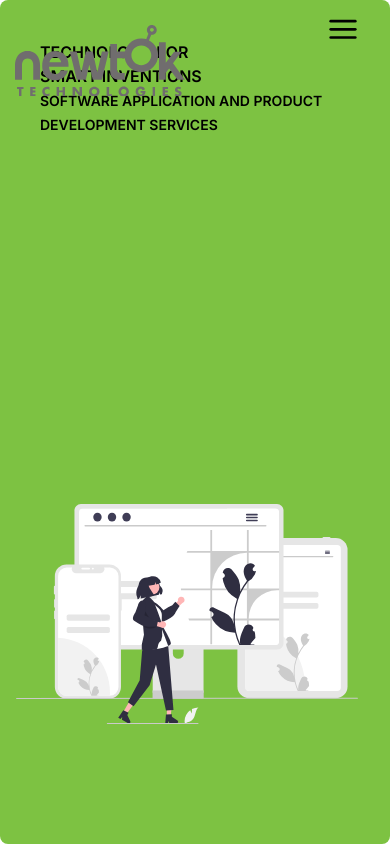
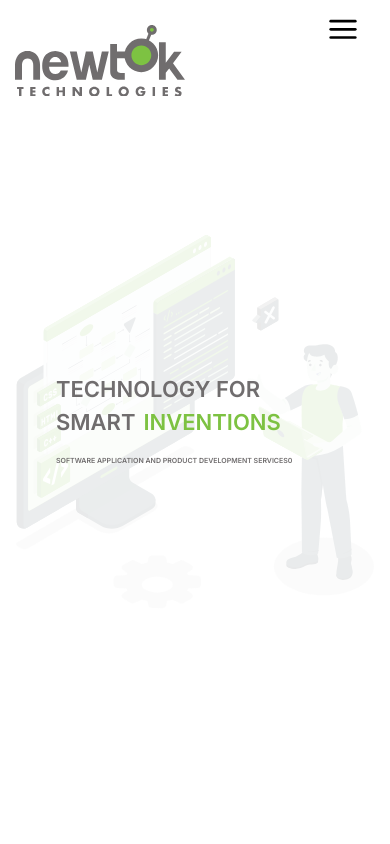
Before and after one commit to NewTokTech/NewTok, a Next.js app: page / in a window 390 px wide. Built offline with nearby package versions, Linux system fonts and the light colour scheme; a web font is replaced by a local one.

Commit message:
shibil: banner phone updates

```diff
--- a/src/components/baneer/Banner.tsx
+++ b/src/components/baneer/Banner.tsx
@@ -9,8 +9,30 @@ import BannerImgone from "../../../public/svg/undraw_web_devices_re_m8sc.svg";
 const Banner = () => {
   const [activeIndex, setActiveIndex] = useState(0);
 
-  const images = [{img:BannerImg,color:"bg-white",textOne:"TECHNOLOGY FOR ",textTwo:"SMART" ,textThree:"INVENTIONS",textP:"SOFTWARE APPLICATION AND PRODUCT DEVELOPMENT SERVICES"},
-  {img:BannerImgone,color:"bg-primary",textOne:"TECHNOLOGY FOR ",textTwo:"SMART" ,textThree:"INVENTIONS",textP:"SOFTWARE APPLICATION AND PRODUCT DEVELOPMENT SERVICES"}];
+  const images = [
+    {
+      img: BannerImg,
+      color: "bg-white",
+      textOne: "TECHNOLOGY FOR ",
+      textTwo: "SMART",
+      textThree: "INVENTIONS",
+      textP: "SOFTWARE APPLICATION AND PRODUCT DEVELOPMENT SERVICES0",
+      textColor: " text-secondary",
+      textColorOne: "text-secondary",
+      textColorTwo: "text-primary",
+    },
+    {
+      img: BannerImgone,
+      color: "bg-primary",
+      textOne: "TECHNOLOGY FOR ",
+      textTwo: "SMART",
+      textThree: "LIVING",
+      textP: "TURN KEY SOLUTIONS FOR HOME AND BUILDING AUTOMATION",
+      textColor: "text-white",
+      textColorOne: "text-dark",
+      textColorTwo: "text-dark",
+    },
+  ];
 
   const nextSlide = () => {
     setActiveIndex((prevIndex) =>
@@ -29,30 +51,71 @@ const Banner = () => {
   return (
     <div className="relative w-full h-screen">
       {/* Carousel wrapper */}
-      <div className="relative h-screen overflow-hidden rounded-lg ">
+      <div className="relative h-screen overflow-hidden">
         {images.map((data, index) => (
           <div
             key={index}
-            className={`${data.color} absolute w-full h-screen transform transition-transform ${
-              index === activeIndex ? "translate-x-0" : "translate-x-full"
+            className={`${
+              data.color
+            } absolute w-full h-screen transform transition-all ease-in-out duration-1000 ${
+              index === activeIndex ? "opacity-0" : "opacity-100"
             }`}
           >
-            <div className="grid grid-cols-1 md:grid-cols-2 lg:grid-cols-5 gap-4 grid h-screen">
-              <div className="col-span-3 p-10 flex justify-center items-center">
-                <h1 className="text-dark lg:text-[60px] font-inter font-semibold">{data.textOne} <br/> {data.textTwo} <span className="text-green-500">{data.textThree}</span>  <br/><span className="text-sm">{data.textP}</span> </h1>
+            <div className="grid grid-cols-1 md:grid-cols-2 lg:grid-cols-5 gap-4 grid h-screen ">
+              <div className="col-span-3 p-10 lg:flex lg:justify-end lg:items-center hidden">
+                <h1 className="text-dark lg:text-[76px]  font-inter font-semibold">
+                  <span className={`${data.textColor} mt-0`}>
+                    {data.textOne}{" "}
+                  </span>
+                  <br />
+                  <span className={`${data.textColorOne} mt-0`}>
+                    {data.textTwo}
+                  </span>
+                  <span className="mr-2">{/* Add space here */}</span>
+                  <span className={`${data.textColorTwo} mt-0`}>
+                    {data.textThree}
+                  </span>
+                  <br />
+                  <span className={`${data.textColor} mt-0 lg:text-[24px]`}>
+                    {" "}
+                    {data.textP}
+                  </span>{" "}
+                </h1>
               </div>
 
-              <div className={`col-span-2 p-4 h-screen lg:mt-10 flex justify-start items-center`}>
+              <div
+                className={`col-span-2 p-4 h-screen lg:mt-10 mt-0 flex justify-start items-center`}
+              >
                 <Image
                   width={10}
                   src={data.img}
                   alt={`Slide ${index + 1}`}
-                  className="object-cover lg:w-[411px] h-auto "
+                  className="object-cover lg:w-[411px] h-auto opacity-10 md:opacity-100"
                 />
+
+                <div className=" col-span-3 p-10 flex justify-center items-center absolute md:hidden ">
+                  <h1 className="text-dark lg:text-[76px] text-[22px] font-inter  font-semibold">
+                    <span className={`${data.textColor} mt-0`}>
+                      {data.textOne}{" "}
+                    </span>
+                    <br />
+                    <span className={`${data.textColorOne} mt-0`}>
+                      {data.textTwo}
+                    </span>
+                    <span className="mr-2">{/* Add space here */}</span>
+                    <span className={`${data.textColorTwo} mt-0`}>
+                      {data.textThree}
+                    </span>
+                    <br />
+                    <span className={`${data.textColor} mt-0 lg:text-[24px] text-[7px]`}>
+                      {" "}
+                      {data.textP}
+                    </span>{" "}
+                  </h1>
+                </div>
               </div>
             </div>
           </div>
-
         ))}
       </div>
     </div>
--- a/tailwind.config.ts
+++ b/tailwind.config.ts
@@ -11,6 +11,7 @@ const config: Config = {
       'primary': '#7DC242',
       'secondary': '#706D6E',
       'info': '#2194F3',
+      "white": "#FFFF"
 
 
     },
```
